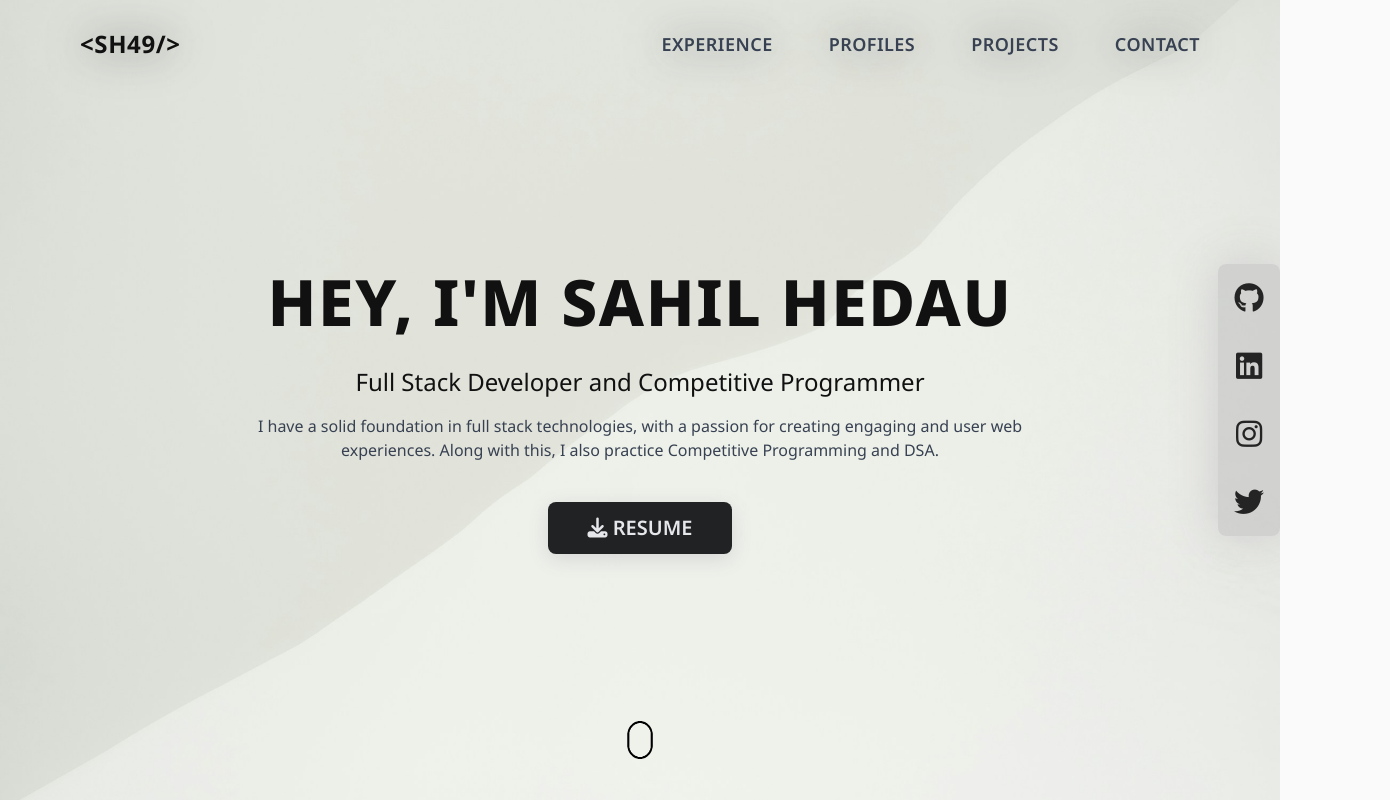
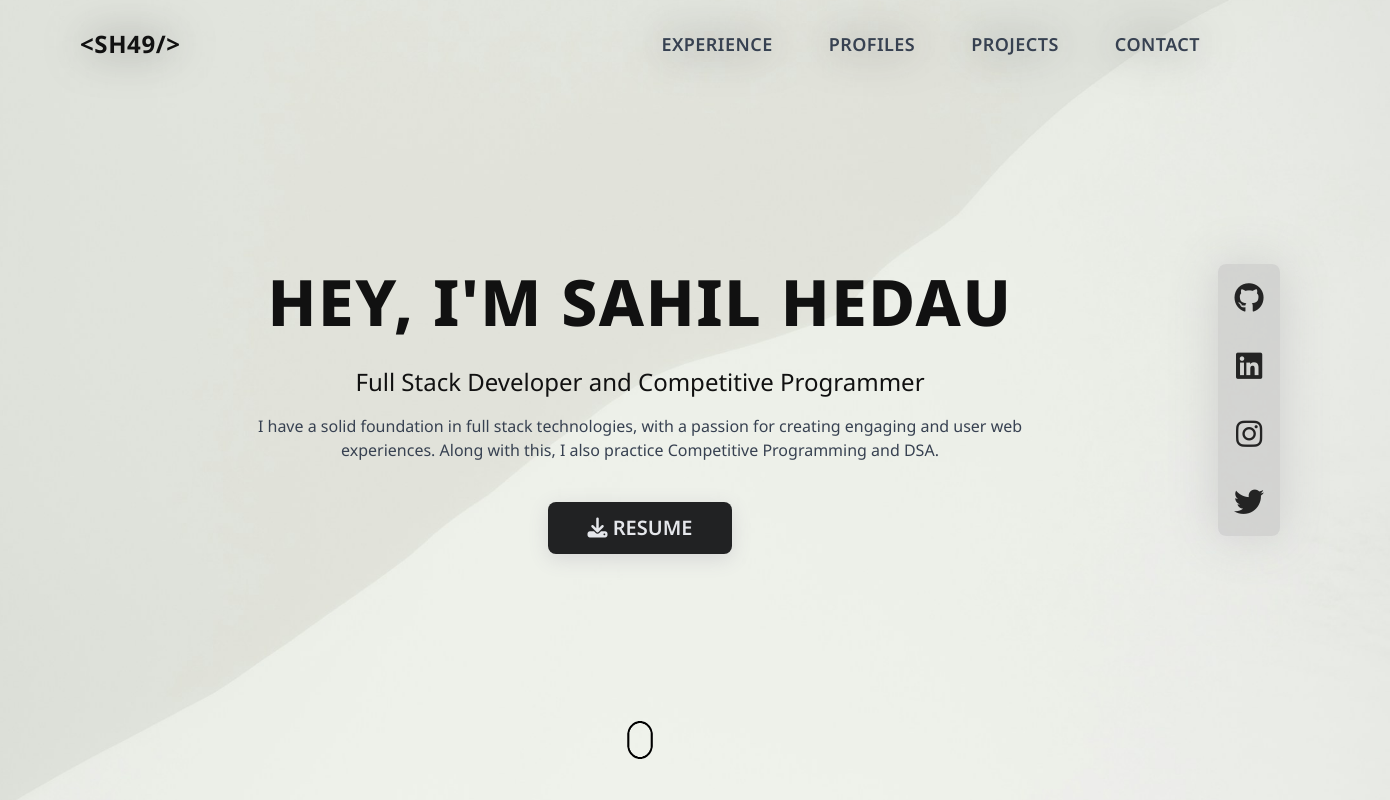
Before and after one commit to sahilhedau49/portfolio-v1, a React (Vite) app: page / in a window 1280 px wide. Shown: the top 800 px of the page, 1390 px wide, since content can reach past the window. Built offline with nearby package versions, Linux system fonts and the light colour scheme; no server answers.

Commit message:
Animation Added

```diff
--- a/src/Components/Footer.jsx
+++ b/src/Components/Footer.jsx
@@ -2,7 +2,7 @@ import React from "react";
 
 const Footer = () => {
   return (
-    <div className="w-full bg-black text-[#eee] px-40 py-20 md:px-14 md:py-10">
+    <div className="footer w-full bg-black text-[#eee] px-40 py-20 md:px-14 md:py-10">
       <div>
         <div className="flex md:flex-col justify-between md:text-center">
           <div className="w-[40%] place-content-center md:w-full">
--- a/src/Components/Hero.jsx
+++ b/src/Components/Hero.jsx
@@ -32,7 +32,8 @@ const Hero = () => {
           </li>
         </ul>
       </div>
-      <div className="hero flex flex-col min-h-[100vh] pb-10 text-[#111]">
+      <div className="background"></div>
+      <div className="flex flex-col min-h-[100vh] pb-10 text-[#111]">
         <Navbar />
         <div className="w-[60%] text-center block mx-auto my-auto md:w-[80%]">
           <h1 className="text-[4rem] tracking-wide font-extrabold md:text-[2.4rem]">
--- a/src/Global.css
+++ b/src/Global.css
@@ -62,12 +62,34 @@
   filter: drop-shadow(-10px 0 20px #999);
 }
 
-.contact,
-.hero {
+.contact {
   background-image: url("assets/bg.jpg");
   background-position: center;
   background-size: cover;
-  overflow: hidden;
+}
+
+.background {
+  position: absolute;
+  width: 120vw;
+  margin-left: -10vw;
+  height: 100vh;
+  z-index: -10;
+  background-image: url("assets/bg.jpg");
+  background-position: center;
+  background-size: cover;
+  animation: float 4s infinite linear;
+}
+
+@keyframes float {
+  0% {
+    transform: translate(40px, 0);
+  }
+  50% {
+    transform: translate(-40px, 0);
+  }
+  100% {
+    transform: translate(40px, 0);
+  }
 }
 
 .contact-shadow {
@@ -101,6 +123,10 @@
 
 .mobile-nav-bg {
   backdrop-filter: blur(200px);
+}
+
+.footer {
+  cursor: url("src/assets/icons8-select-cursor-24 -light.png"), auto;
 }
 
 @media screen and (max-width: 767px) {
--- a/src/index.css
+++ b/src/index.css
@@ -2,6 +2,7 @@
   font-family: "Noto Sans", sans-serif;
   line-height: 1.5;
   font-weight: 400;
+  cursor: url("src/assets/icons8-select-cursor-24.png"), auto;
 
   color-scheme: light dark;
   color: #242424;
@@ -10,6 +11,7 @@
   /* background-color: #f0f8ff; */
   background-color: #fafafa;
   scroll-behavior: smooth;
+  overflow-x: hidden;
 
   font-synthesis: none;
   text-rendering: optimizeLegibility;
```
Also changed, not shown: src/assets/icons8-select-cursor-24 -light.png (added), src/assets/icons8-select-cursor-24.png (added).
